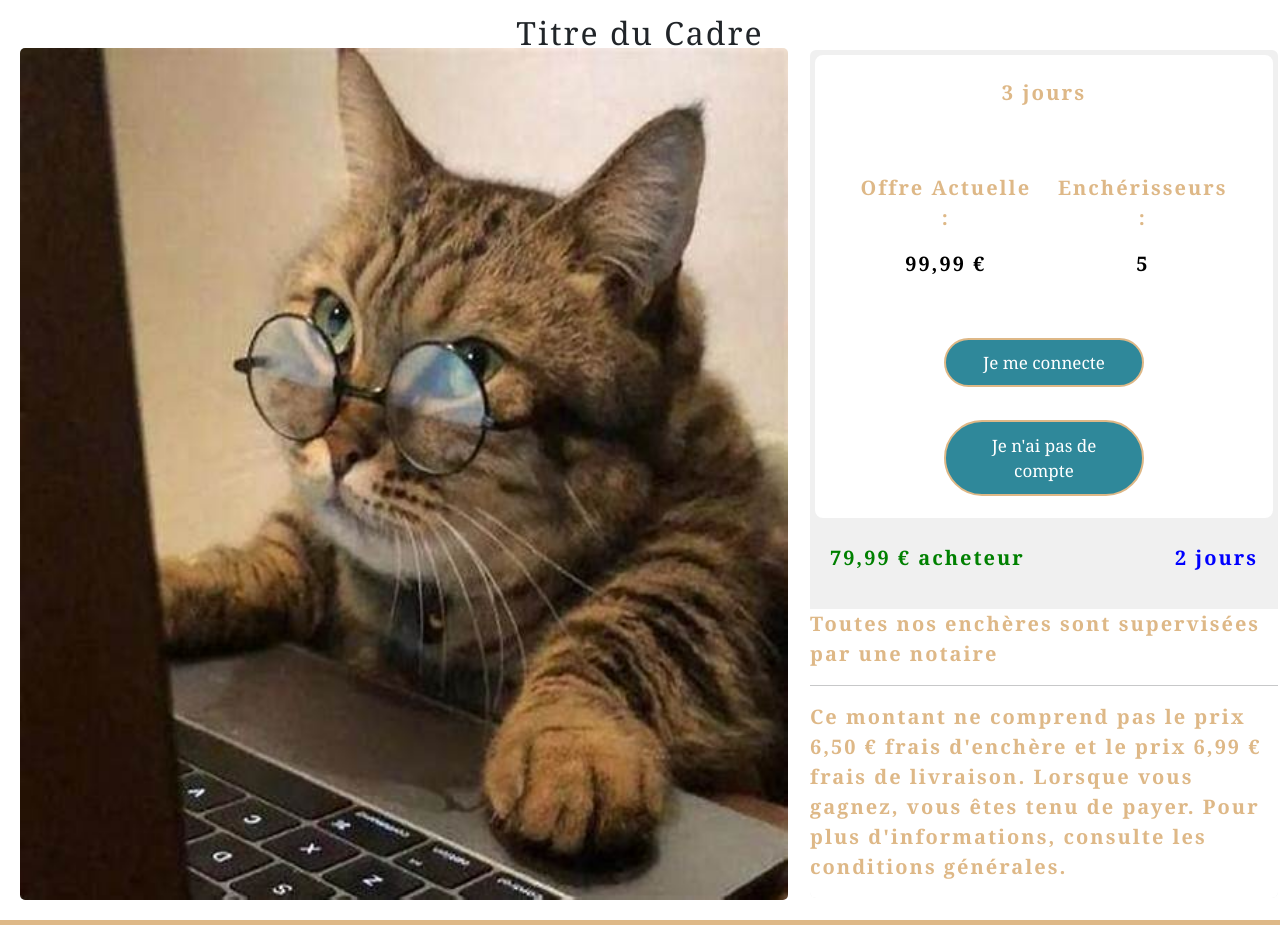
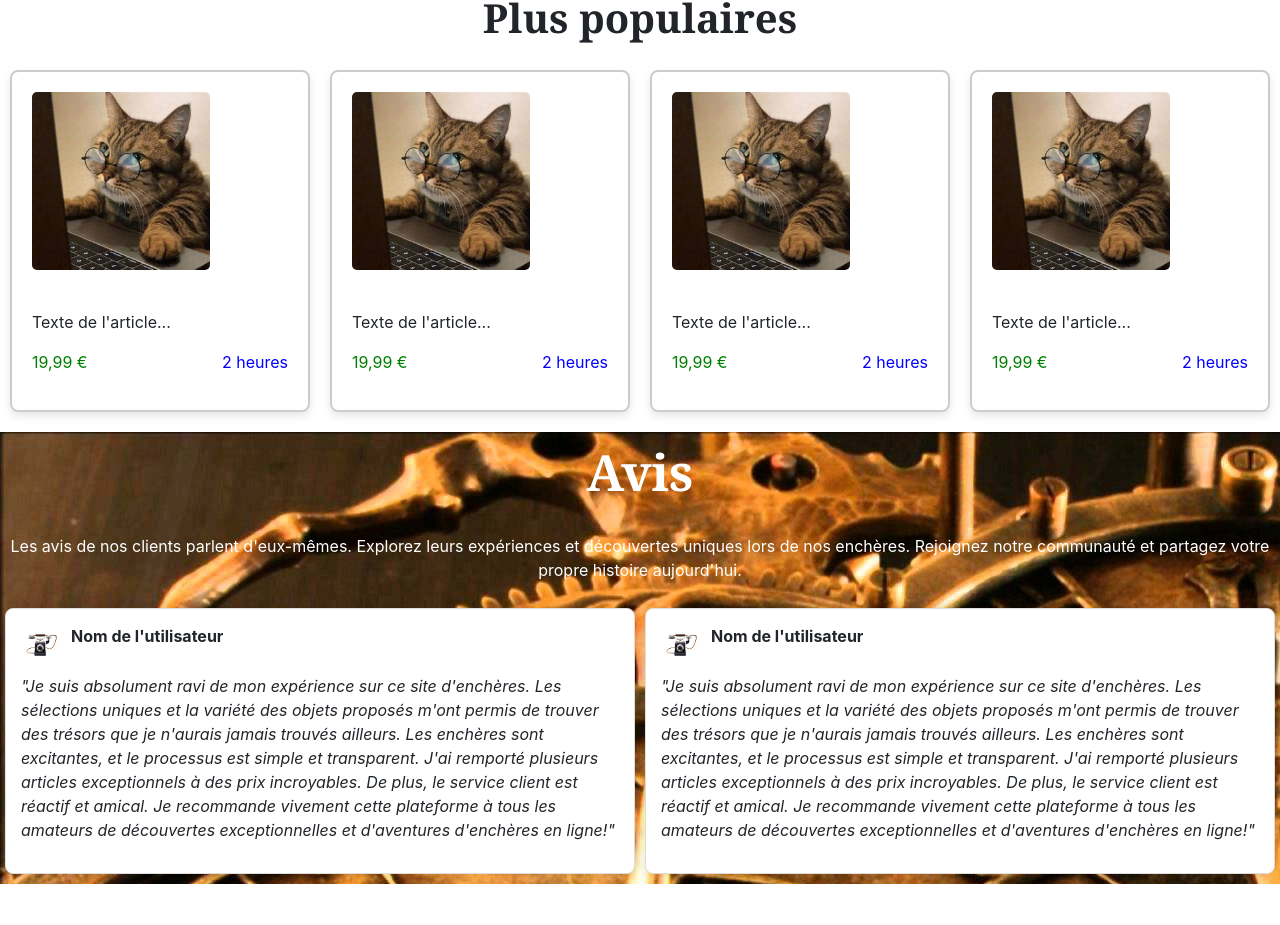
Before and after one commit to Kefabd/Bid-ask-Website, a React (Create React App) app in the folder bidfrontend/: page / in a window 1280 px wide. Shown: the part 1050-1975 px from the top of the page. After the commit the page ends 1934 px from the top, so only its background shows below. Built offline with nearby package versions, Linux system fonts and the light colour scheme.

Commit message:
home page

```diff
--- a/bidfrontend/src/App.css
+++ b/bidfrontend/src/App.css
@@ -245,7 +245,7 @@ h1 {
   align-items: center;
 }
 
-p {
+.SubTitreHome {
   font-size: 20px;
   font-family: 'Georgia', serif;
   align-items: center;
@@ -269,7 +269,7 @@ p {
 }
 
 .flex2 {
-  padding: 10px 20px;
+  padding: 40px 20px;
   background-color: rgb(244, 247, 249);
 }
 /* Responsive Styles */
@@ -312,7 +312,63 @@ p {
   font-size: 40px;
   font-weight: bold;
   font-family: 'Georgia', serif;
+  text-align: center;
 }
+
+.avis{
+  background-image: url('./dependecies/images/antique-1.jpg');
+}
+
+.davis{
+  color: white;
+  text-align: center;
+}
+
+.Titre2{
+  padding-top: 10px;
+  font-size: 50px;
+  font-weight: bold;
+  font-family: 'Georgia', serif;
+  text-align: center;
+  color: white;
+}
+.avis-container {
+  border: 1px solid #ddd; /* Bordure légère */
+  border-radius: 8px; /* Coins arrondis */
+  padding: 15px;
+  margin: 10px 5px;
+  box-shadow: 0 0 10px rgba(0, 0, 0, 0.1); /* Ombre légère */
+  background-color: #fff;
+  transition: transform 0.3s ease-in-out; /* Effet de transition lors du survol */
+}
+
+.avis-container:hover {
+  transform: scale(1.02); /* Effet d'agrandissement au survol */
+}
+
+.user-info {
+  display: flex;
+  align-items: center;
+}
+
+.user-avatar {
+  width: 40px; /* Ajustez la taille de l'image */
+  height: 40px;
+  border-radius: 50%; /* Rendre l'image ronde */
+  margin-right: 10px;
+}
+
+.user-name {
+  font-weight: bold;
+}
+
+.avis-texte {
+  margin-top: 10px;
+  font-style: italic;
+}
+
+
+
 
 /*Card component*/
 .cadre {
--- a/bidfrontend/src/pages/home.jsx
+++ b/bidfrontend/src/pages/home.jsx
@@ -54,22 +54,46 @@ export default function Home() {
           </div>
         </div>
       </div>
-      <div>
         <h1 className="Titre1">Récemment publiés</h1>
+        <div  style={{ display: "flex" }}>
         <Cadre></Cadre>
-        <CadreInfos></CadreInfos>
+        <Cadre></Cadre>
+        <Cadre></Cadre>
+        <Cadre></Cadre>
+      </div >
+      <h1 className="Titre1">Plus populaires</h1>
+        <div  style={{ display: "flex" }}>
+        <Cadre></Cadre>
+        <Cadre></Cadre>
+        <Cadre></Cadre>
+        <Cadre></Cadre>
+      </div >
+
+      <div className="avis">
+      <h1 className="Titre2">Avis</h1><br/>
+      <p className="davis">Les avis de nos clients parlent d'eux-mêmes. Explorez leurs expériences et découvertes uniques lors de nos enchères. Rejoignez notre communauté et partagez votre propre histoire aujourd'hui.</p>
+        <div style={{ display: "flex" }}>
+        <div class="avis-container">
+            <div class="user-info">
+                <img src={image1} alt="Nom de l'utilisateur" class="user-avatar" />
+                <p class="user-name">Nom de l'utilisateur</p>
+            </div>
+            <p class="avis-texte">
+                "Je suis absolument ravi de mon expérience sur ce site d'enchères. Les sélections uniques et la variété des objets proposés m'ont permis de trouver des trésors que je n'aurais jamais trouvés ailleurs. Les enchères sont excitantes, et le processus est simple et transparent. J'ai remporté plusieurs articles exceptionnels à des prix incroyables. De plus, le service client est réactif et amical. Je recommande vivement cette plateforme à tous les amateurs de découvertes exceptionnelles et d'aventures d'enchères en ligne!"
+            </p>
+            </div>
+
+            <div class="avis-container">
+            <div class="user-info">
+                <img src={image1} alt="Nom de l'utilisateur" class="user-avatar" />
+                <p class="user-name">Nom de l'utilisateur</p>
+            </div>
+            <p class="avis-texte">
+                "Je suis absolument ravi de mon expérience sur ce site d'enchères. Les sélections uniques et la variété des objets proposés m'ont permis de trouver des trésors que je n'aurais jamais trouvés ailleurs. Les enchères sont excitantes, et le processus est simple et transparent. J'ai remporté plusieurs articles exceptionnels à des prix incroyables. De plus, le service client est réactif et amical. Je recommande vivement cette plateforme à tous les amateurs de découvertes exceptionnelles et d'aventures d'enchères en ligne!"
+            </p>
+            </div>
+        </div>
       </div>
-            <style>
-                {
-                    `
-                    h2{
-                        padding-top:50px;
-                        align-items: center;
-                    }
-                    `
-
-                }
-            </style>
         </div>
     );
 }
```
